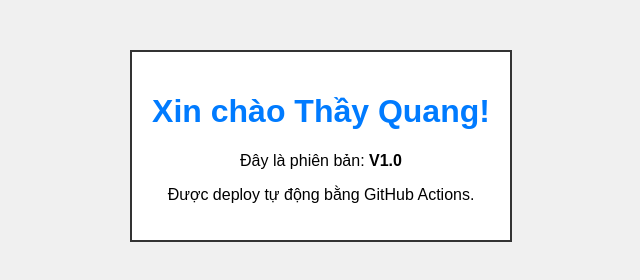
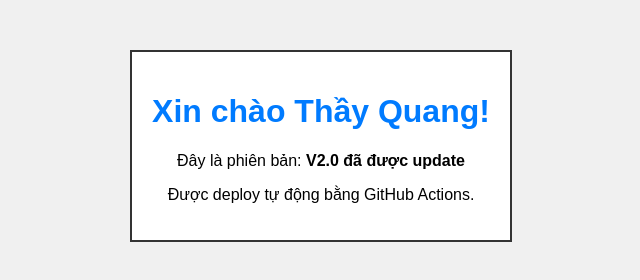
Before and after one commit to NgHoangLucDev/web-devops-simple, a plain HTML site: page index.html in a window 1280 px wide. Shown: the whole page, without its empty margins (319-959 px from the left). Drawn offline with Linux system fonts and the light colour scheme.

Commit message:
Update index.html

```diff
--- a/index.html
+++ b/index.html
@@ -11,8 +11,10 @@
 <body>
     <div class="box">
         <h1>Xin chào Thầy Quang!</h1>
-        <p>Đây là phiên bản: <strong>V1.0</strong></p>
+        <p>Đây là phiên bản: <strong>V2.0 đã được update</strong></p>
         <p>Được deploy tự động bằng GitHub Actions.</p>
+
     </div>
 </body>
+
 </html>
```
